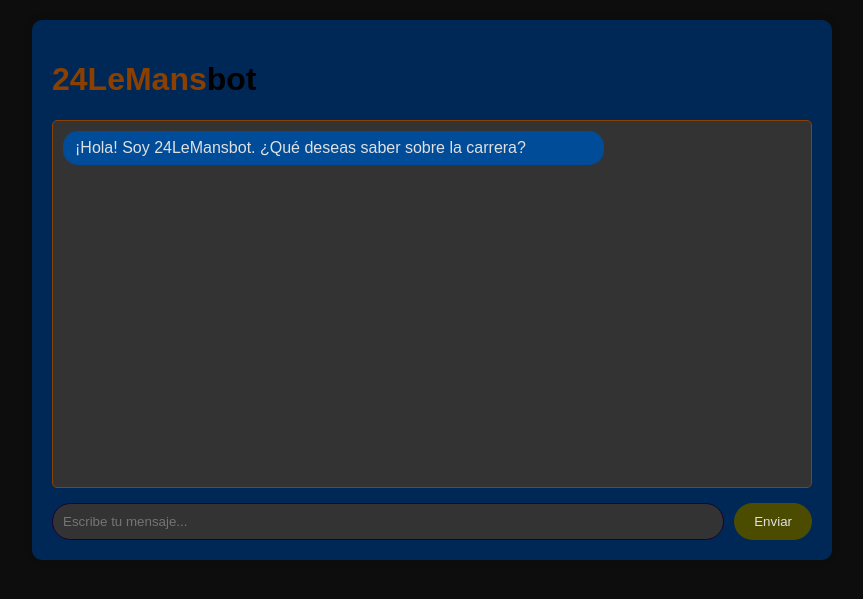
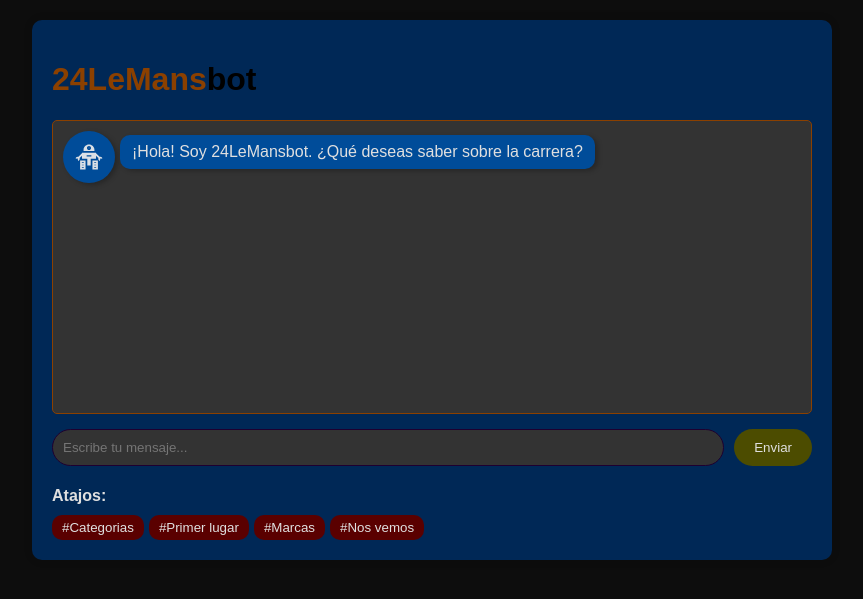
Before and after one commit to AlbertoDPM30/24LeMansBot, a Flask app: page / in a window 1280 px wide. Shown: the top 599 px of the page, without its empty margins (208-1071 px from the left). Run offline with Flask 3, Linux system fonts and the light colour scheme.

Commit message:
mejoras de diseno y funcionalidad en el js; add: avatares

```diff
--- a/respuestas.json
+++ b/respuestas.json
@@ -3,7 +3,7 @@
     "patrones": ["hola", "buenos días", "buenas tardes"],
     "respuestas": [
       "¡Hola! ¿Cómo estás?",
-      "¡Buenos días! ¿En qué puedo ayudarte?"
+      "¡Buen día! ¿qué desea saber sobre la carrera?"
     ]
   },
   "despedidas": {
@@ -42,6 +42,7 @@
   },
   "marcas": {
     "patrones": [
+      "marcas",
       "marcas de autos",
       "fabricantes de vehículos",
       "compañías automotrices"
--- a/static/css/style.css
+++ b/static/css/style.css
@@ -1,4 +1,6 @@
+/* Variables de la paleta de colores */
 :root {
+  --amarillo-ruf: #f9d236;
   --asfalto-nocturno: #0d0d0d;
   --azul-lemans: #004c99;
   --azul-mulsanne: #002856;
@@ -19,6 +21,12 @@ body {
   background-color: var(--asfalto-nocturno);
 }
 
+h4 {
+  color: var(--text-color);
+  margin-bottom: 0;
+}
+
+/* Contenedor del chat */
 .chat-container {
   background-color: var(--azul-mulsanne);
   border-radius: 10px;
@@ -46,15 +54,45 @@ body {
 .message {
   margin-bottom: 10px;
   padding: 8px 12px;
-  border-radius: 15px;
+  border-radius: 10px;
   max-width: 70%;
+  box-shadow: 3px 2px 5px #0000003f;
+}
+
+/* Caja del chat del usuario */
+.msg-box-user {
+  display: flex;
+  align-items: center;
+  flex-direction: row-reverse;
+  gap: 5px;
+
+  & img.user-image {
+    background-color: var(--ferrari-nocturno);
+    padding: 10px;
+    border-radius: 50%;
+    box-shadow: -3px 2px 5px #0000003f;
+  }
 }
 
 .user-message {
-  /* background-color: var(--purpura-amana); */
   background-color: var(--ferrari-nocturno);
   color: var(--text-color);
+  box-shadow: -3px 2px 5px #0000003f;
   margin-left: auto;
+}
+
+/* Caja del chat del bot */
+.msg-box-bot {
+  display: flex;
+  align-items: center;
+  gap: 5px;
+
+  & img.bot-image {
+    background-color: var(--azul-lemans);
+    padding: 10px;
+    border-radius: 50%;
+    box-shadow: 3px 2px 5px #0000003f;
+  }
 }
 
 .bot-message {
@@ -63,6 +101,7 @@ body {
   margin-right: auto;
 }
 
+/* Entrada para el mensaje */
 .input-container {
   display: flex;
 }
@@ -90,3 +129,20 @@ button {
     background-color: var(--verde-sarthe);
   }
 }
+
+/* Atajos */
+.buttons-container {
+  display: flex;
+  gap: 5px;
+  margin-top: 10px;
+
+  & button {
+    background-color: var(--ferrari-nocturno);
+    padding: 5px 10px;
+    border-radius: 10px;
+
+    &:hover {
+      color: var(--amarillo-ruf);
+    }
+  }
+}
--- a/static/js/app.js
+++ b/static/js/app.js
@@ -1,7 +1,15 @@
 // Función para enviar mensajes
-async function enviarMensaje() {
+async function enviarMensaje(textoAEnviar = null) {
   const input = document.getElementById("mensaje");
-  const mensaje = input.value.trim();
+  let mensaje;
+
+  // Si textoAEnviar no es nulo, significa que viene de un botón o un valor específico
+  if (textoAEnviar !== null) {
+    mensaje = textoAEnviar.trim();
+  } else {
+    // Si textoAEnviar es nulo, el mensaje viene del input
+    mensaje = input.value.trim();
+  }
 
   if (!mensaje) return;
 
@@ -9,7 +17,7 @@ async function enviarMensaje() {
   input.value = "";
 
   // Mostrar el mensaje del usuario
-  mostrarMensaje(mensaje, "user");
+  mostrarMensaje(mensaje, "user", "../static/assets/pilot.svg");
 
   try {
     // Enviar el mensaje al servidor
@@ -25,8 +33,8 @@ async function enviarMensaje() {
 
     // Mostrar la respuesta del bot
     setTimeout(() => {
-      mostrarMensaje(data.respuesta, "bot");
-    }, 500); // Pequeño retraso para simular "pensamiento"
+      mostrarMensaje(data.respuesta, "bot", "../static/assets/robot.svg");
+    }, 500);
   } catch (error) {
     mostrarMensaje("Lo siento, ocurrió un error al procesar tu mensaje", "bot");
     console.error("Error:", error);
@@ -34,13 +42,35 @@ async function enviarMensaje() {
 }
 
 // Función para mostrar mensajes en el chat
-function mostrarMensaje(texto, tipo) {
+function mostrarMensaje(texto, tipo, rutaImg) {
   const chatbox = document.getElementById("chatbox");
-  const mensajeDiv = document.createElement("div");
-  mensajeDiv.classList.add("message");
-  mensajeDiv.classList.add(tipo === "user" ? "user-message" : "bot-message");
-  mensajeDiv.textContent = texto;
-  chatbox.appendChild(mensajeDiv);
+
+  // Crea el contenedor principal del mensaje (.msg-box-user o .msg-box-bot)
+  const msgBox = document.createElement("div");
+  msgBox.classList.add(tipo === "user" ? "msg-box-user" : "msg-box-bot");
+
+  // Crea el elemento de la imagen
+  const imgElement = document.createElement("img");
+  imgElement.src = rutaImg;
+  imgElement.width = 32;
+  imgElement.classList.add(tipo === "user" ? "user-image" : "bot-image");
+
+  // Crea el contenedor del texto del mensaje (.message)
+  const messageTextDiv = document.createElement("div");
+  messageTextDiv.classList.add("message");
+
+  // Añade la clase específica según el tipo de usuario (user-message o bot-message)
+  messageTextDiv.classList.add(
+    tipo === "user" ? "user-message" : "bot-message"
+  );
+  messageTextDiv.textContent = texto; // Establece el texto del mensaje
+
+  // Ahora, anexa los elementos hijos al msgBox
+  msgBox.appendChild(imgElement);
+  msgBox.appendChild(messageTextDiv);
+
+  // Finalmente, anexa el msgBox completo al chatbox
+  chatbox.appendChild(msgBox);
 
   // Scroll automático al final
   chatbox.scrollTop = chatbox.scrollHeight;
@@ -53,5 +83,16 @@ document.getElementById("mensaje").addEventListener("keypress", function (e) {
   }
 });
 
+// Obtener todos los botones de respuesta rápida
+const quickReplyButtons = document.querySelectorAll(".btn-shortcut");
+
+// Iterar sobre ellos y añadir un event listener
+quickReplyButtons.forEach((button) => {
+  button.addEventListener("click", function () {
+    const messageToSend = this.dataset.message; // Obtiene el valor del atributo data-message
+    enviarMensaje(messageToSend); // Llama a enviarMensaje con el texto del botón
+  });
+});
+
 // Enfocar el input al cargar
 document.getElementById("mensaje").focus();
--- a/templates/chat.html
+++ b/templates/chat.html
@@ -12,11 +12,21 @@
     <div class="chat-container">
         <h1><span class="titulo_h1">24LeMans</span>bot</h1>
         <div class="chat-messages" id="chatbox">
-            <div class="message bot-message">¡Hola! Soy 24LeMansbot. ¿Qué deseas saber sobre la carrera?</div>
+            <div class="msg-box-bot">
+                <img src="../static/assets/robot.svg" alt="image" width="32" class="image bot-image">
+                <div class="message bot-message">¡Hola! Soy 24LeMansbot. ¿Qué deseas saber sobre la carrera?</div>
+            </div>
         </div>
         <div class="input-container">
             <input type="text" id="mensaje" placeholder="Escribe tu mensaje..." autocomplete="off">
             <button onclick="enviarMensaje()">Enviar</button>
+        </div>
+        <h4>Atajos:</h4>
+        <div class="buttons-container">
+            <button class="btn-shortcut" data-message="categorias">#Categorias</button>
+            <button class="btn-shortcut" data-message="primer lugar">#Primer lugar</button>
+            <button class="btn-shortcut" data-message="marcas">#Marcas</button>
+            <button class="btn-shortcut" data-message="nos vemos">#Nos vemos</button>
         </div>
     </div>
 
```
Also changed, not shown: static/assets/pilot.svg (added), static/assets/robot.svg (added).
